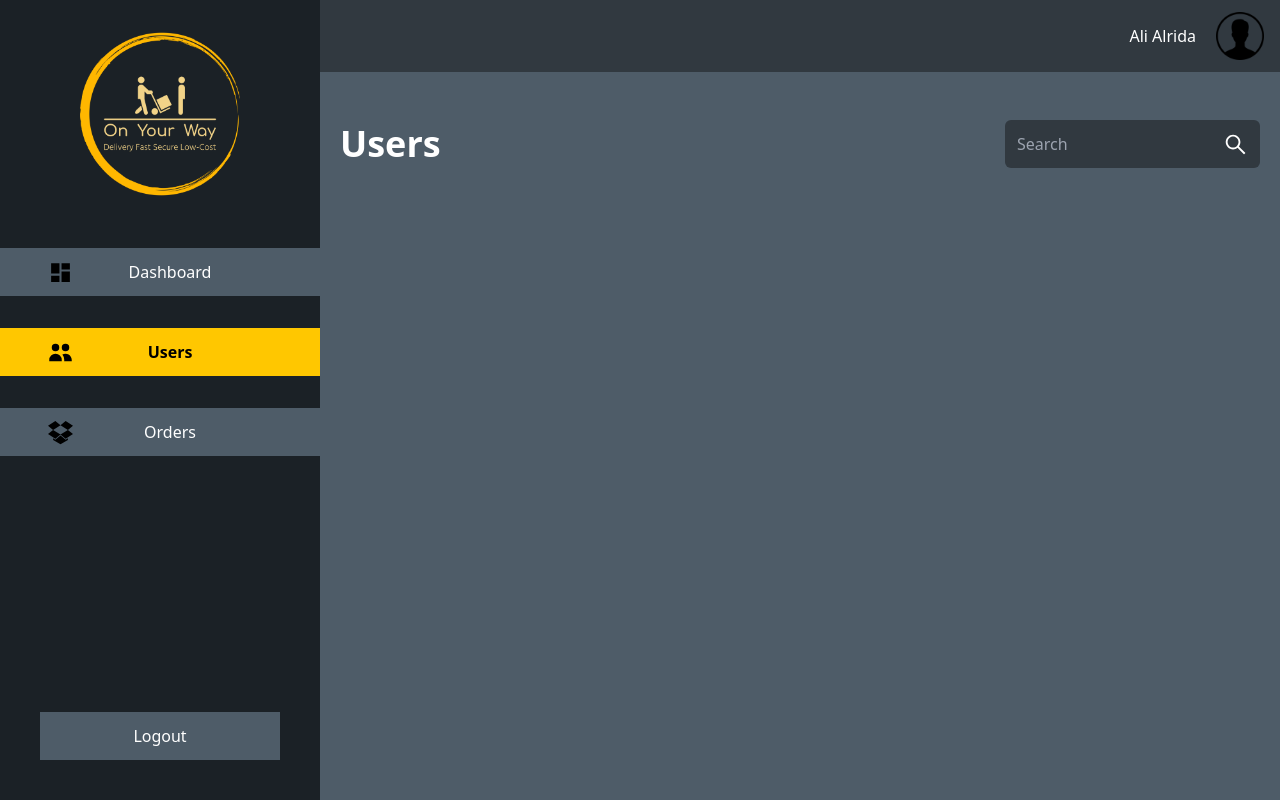
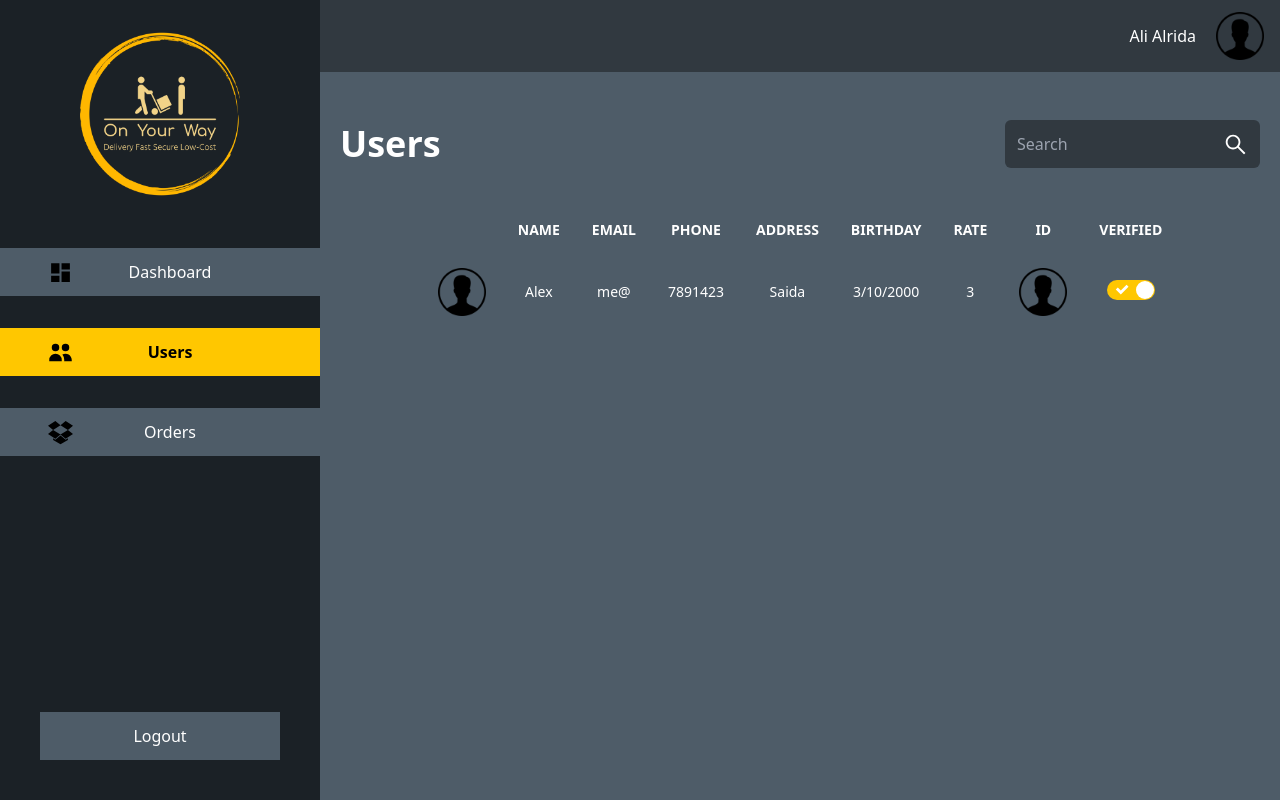
Before and after one commit to aliShouman0/on-your-way, a React (Create React App) app in the folder on-your-way-admin/: page /users in a window 1280 px wide. Built offline with nearby package versions, Linux system fonts and the light colour scheme.

Commit message:
Frontend: Adding User Table components in user page with testing data

```diff
--- a/on-your-way-admin/src/pages/Users/Users.jsx
+++ b/on-your-way-admin/src/pages/Users/Users.jsx
@@ -1,10 +1,27 @@
 import React, { useState } from "react";
+
+import user from "../../assets/user.png";
 import LeftPanel from "../../components/LeftPanel/LeftPanel";
 import Navbar from "../../components/Navbar/Navbar";
 import Search from "../../components/Search/Search";
+import UserTable from "../../components/UserTable/UserTable";
 
 function Users() {
   const [search, setSearch] = useState("");
+  const test = [
+    {
+      id: "1",
+      avatar: user,
+      name: "Alex",
+      email: "me@",
+      phone: "7891423",
+      address: "Saida",
+      birthday: "3/10/2000",
+      rate: "3",
+      idImage: user,
+      verified: true,
+    },
+  ];
   return (
     <div className=" w-full h-screen bg-dark   overflow-x-hidden ">
       <Navbar />
@@ -14,7 +31,17 @@ function Users() {
           <p className="text-white text-4xl  font-bold text-left">Users</p>
           <Search value={search} setValue={setSearch} placeholder="Search" />
         </div>
-        <div className="flex flex-col justify-center items-center"></div>
+        <div className="flex flex-col justify-center items-center mt-10">
+          <UserTable
+            data={test}
+            onVerified={(checked, id) => {
+              alert(id, checked);
+            }}
+            onImageId={(id) => {
+              alert(id);
+            }}
+          />
+        </div>
       </section>
     </div>
   );
```
